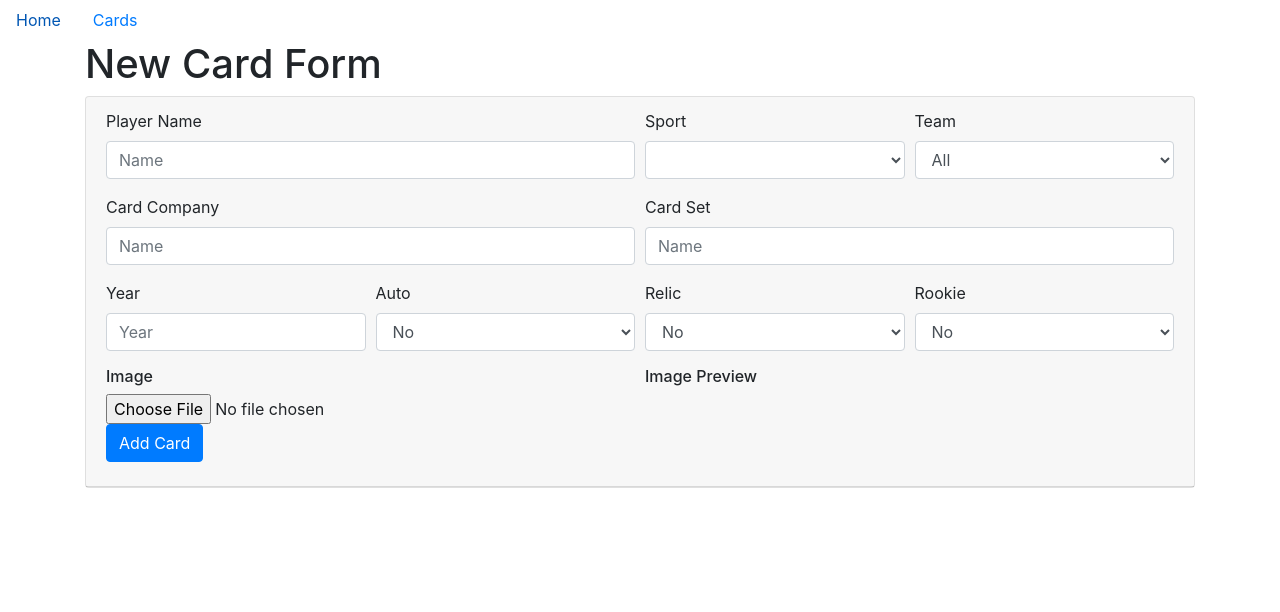
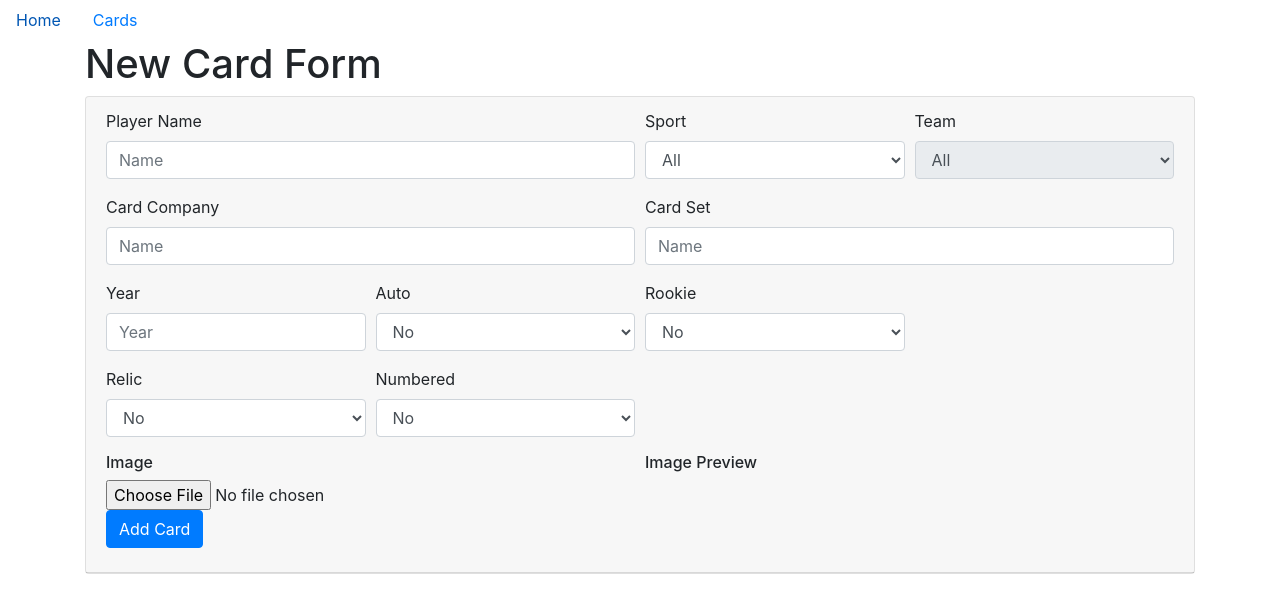
Before and after one commit to koreynichols/sports-cards, an Angular app: page /create in a window 1280 px wide. Shown: the top 612 px of the page. Built offline with nearby package versions, Linux system fonts and the light colour scheme.

Commit message:
new card form created | cleaned up code

```diff
--- a/src/app/card/card.component.html
+++ b/src/app/card/card.component.html
@@ -18,14 +18,14 @@
           </div>
           <div class="form-group col-md-3">
             <label for="inputSport">Sport</label>
-            <select id="inputSport" class="form-control" [(ngModel)]="selectedSportMod" (change)="filterCards()" name="selectedSport">
+            <select id="inputSport" class="form-control" [(ngModel)]="selectedSport" (change)="filterCards(); getTeamNames()" name="selectedSport">
               <option selected>All</option>
               <option *ngFor="let sport of sports">{{ sport.sport }}</option>
             </select>
           </div>
           <div class="form-group col-md-3">
             <label for="inputTeam">Team</label>
-            <select id="inputTeam" class="form-control" [(ngModel)]="selectedTeamMod" (change)="filterCards()" name="selectedTeam" [disabled]="isDisabled">
+            <select id="inputTeam" class="form-control" [(ngModel)]="selectedTeam" (change)="filterCards()" name="selectedTeam" [disabled]="isDisabled">
               <option selected>All</option>
               <option *ngFor="let team of teams">{{ team.teamCity }} {{ team.teamNickname }}</option>
             </select>
@@ -33,19 +33,19 @@
         </div>
         <div class="form-group form-row">
           <div class="form-check col-md-3 offset-md-1">
-            <input class="form-check-input" type="checkbox" id="gridCheck" [(ngModel)]="autoMod" (change)="filterCards()" name="isAuto">
+            <input class="form-check-input" type="checkbox" id="gridCheck" [(ngModel)]="isAuto" name="isAuto" (change)="filterCards()">
             <label class="form-check-label" for="gridCheck">
               Auto
             </label>
           </div>
           <div class="form-check col-md-3 offset-md-1">
-            <input class="form-check-input" type="checkbox" id="gridCheck" [(ngModel)]="relicMod" (change)="filterCards()" name="isRelic">
+            <input class="form-check-input" type="checkbox" id="gridCheck" [(ngModel)]="isRelic" name="isRelic" (change)="filterCards()">
             <label class="form-check-label" for="gridCheck">
               Relic
             </label>
           </div>
           <div class="form-check col-md-3 offset-md-1">
-            <input class="form-check-input" type="checkbox" id="gridCheck" [(ngModel)]="rookieMod" (change)="filterCards()" name="isRookie">
+            <input class="form-check-input" type="checkbox" id="gridCheck" [(ngModel)]="isRookie" name="isRookie" (change)="filterCards()">
             <label class="form-check-label" for="gridCheck">
               Rookie
             </label>
--- a/src/app/card/card.component.ts
+++ b/src/app/card/card.component.ts
@@ -30,44 +30,6 @@ export class CardComponent implements OnInit {
     this.cards = this.cardService.getCards();
   }
 
-  get selectedSportMod() {
-    return this.selectedSport;
-  }
-
-  set selectedSportMod(value) {
-    this.selectedSport = value;
-    this.getTeamNames();
-  }
-
-  get selectedTeamMod() {
-    return this.selectedTeam;
-  }
-
-  set selectedTeamMod(value) {
-    this.selectedTeam = value;
-  }
-  get autoMod() {
-    return this.isAuto;
-  }
-
-  set autoMod(value) {
-    this.isAuto = value;
-  }
-  get relicMod() {
-    return this.isRelic;
-  }
-
-  set relicMod(value) {
-    this.isRelic = value;
-  }
-  get rookieMod() {
-    return this.isRookie;
-  }
-
-  set rookieMod(value) {
-    this.isRookie = value;
-  }
-
   getTeamNames() {
     if (this.selectedSport === 'All') {
       this.selectedTeam = 'All';
@@ -88,6 +50,8 @@ export class CardComponent implements OnInit {
       isRookie: this.isRookie
     };
 
+    console.log(searchFields);
+
     this.cards = this.cardService.filterCards(searchFields);
   }
 
--- a/src/app/create-card/create-card.component.html
+++ b/src/app/create-card/create-card.component.html
@@ -11,7 +11,7 @@
             </div>
             <div class="form-group col-md-3">
               <label for="inputSport">Sport</label>
-              <select id="inputSport" class="form-control" [(ngModel)]="selectedSportMod" name="selectedSport">
+              <select id="inputSport" class="form-control" [(ngModel)]="selectedSport" name="selectedSport" (change)="getTeamNames()">
                 <option selected>All</option>
                 <option *ngFor="let sport of sports">{{ sport.sport }}</option>
               </select>
@@ -31,6 +31,8 @@
               <label for="Name">Card Set</label>
               <input type="text" class="form-control" id="Name" placeholder="Name">
             </div>
+          </div>
+          <div class="form-row">
             <div class="form-group col-md-3">
               <label for="Name">Year</label>
               <input type="text" class="form-control" id="Year" placeholder="Year">
@@ -43,18 +45,35 @@
               </select>
             </div>
             <div class="form-group col-md-3">
-              <label for="inputRelic">Relic</label>
-              <select id="inputRelic" class="form-control" name="relic">
-                <option selected>No</option>
-                <option>Yes</option>
-              </select>
-            </div>
-            <div class="form-group col-md-3">
               <label for="inputRookie">Rookie</label>
               <select id="inputRookie" class="form-control" name="rookie">
                 <option selected>No</option>
                 <option>Yes</option>
               </select>
+            </div>
+          </div>
+          <div class="form-row">
+            <div class="form-group col-md-3">
+              <label for="inputRelic">Relic</label>
+              <select id="inputRelic" class="form-control" [(ngModel)]="relic" name="relic">
+                <option selected>No</option>
+                <option>Yes</option>
+              </select>
+            </div>
+            <div class="form-group col-md-3" [hidden]="hasRelic()">
+              <label for="inputRelicType">Relic Type</label>
+              <input type="text" class="form-control" id="inputRelicType" placeholder="Enter Relic Type...">
+            </div>
+            <div class="form-group col-md-3">
+              <label for="inputNumbered">Numbered</label>
+              <select id="inputNumbered" class="form-control" [(ngModel)]="numbered" name="numbered">
+                <option selected>No</option>
+                <option>Yes</option>
+              </select>
+            </div>
+            <div class="form-group col-md-3" [hidden]="isNumbered()">
+              <label for="inputNumberedTo">Numbered To</label>
+              <input type="text" class="form-control" id="inputNumberedTo" placeholder="Enter number...">
             </div>
           </div>
           <div class="form-row">
--- a/src/app/create-card/create-card.component.ts
+++ b/src/app/create-card/create-card.component.ts
@@ -1,4 +1,6 @@
+import { SPORTS } from './../mocks/mock-sports';
 import { Component, OnInit } from '@angular/core';
+import { TEAMS } from '../mocks/mock-teams';
 
 @Component({
   selector: 'app-create-card',
@@ -10,9 +12,43 @@ export class CreateCardComponent implements OnInit {
   constructor() { }
 
   selectedFile: File;
-  public imagePath;
+  imagePath;
   imgURL: any;
-  public message: string;
+  message: string;
+  sports = SPORTS;
+  teams = TEAMS;
+  isDisabled: Boolean = true;
+  isHidden: Boolean = true;
+  selectedSport: String = 'All';
+  selectedTeam: String = 'All';
+  numbered: String = 'No';
+  relic: String = 'No';
+
+  getTeamNames() {
+    if (this.selectedSport === 'All') {
+      this.selectedTeam = 'All';
+      this.isDisabled = true;
+    } else {
+      this.isDisabled = false;
+      this.teams = TEAMS.filter(team => team.sport === this.selectedSport);
+    }
+  }
+
+  isNumbered() {
+    if (this.numbered === 'Yes') {
+      return false;
+    } else {
+      return true;
+    }
+  }
+
+  hasRelic() {
+    if (this.relic === 'Yes') {
+      return false;
+    } else {
+      return true;
+    }
+  }
 
   preview(files) {
     if (files.length === 0) {
--- a/src/app/services/card.service.ts
+++ b/src/app/services/card.service.ts
@@ -31,7 +31,6 @@ export class CardService {
     this.cards = this.filterByAuto(searchFields);
     this.cards = this.filterByRelic(searchFields);
     this.cards = this.filterByRookie(searchFields);
-    console.log(searchFields);
     return this.cards;
   }
 
```
